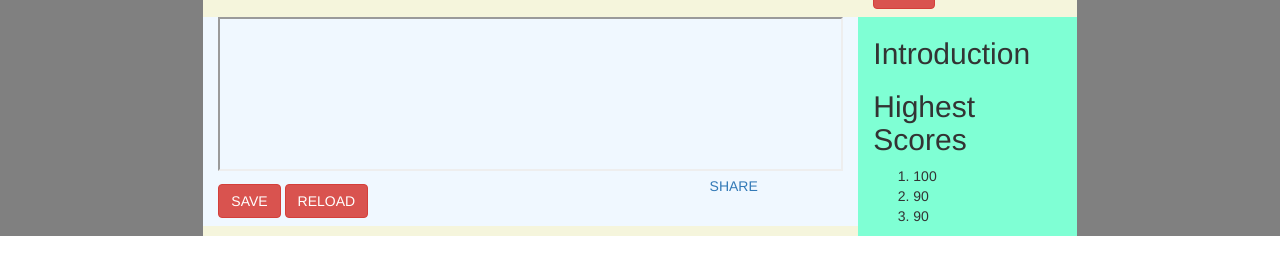
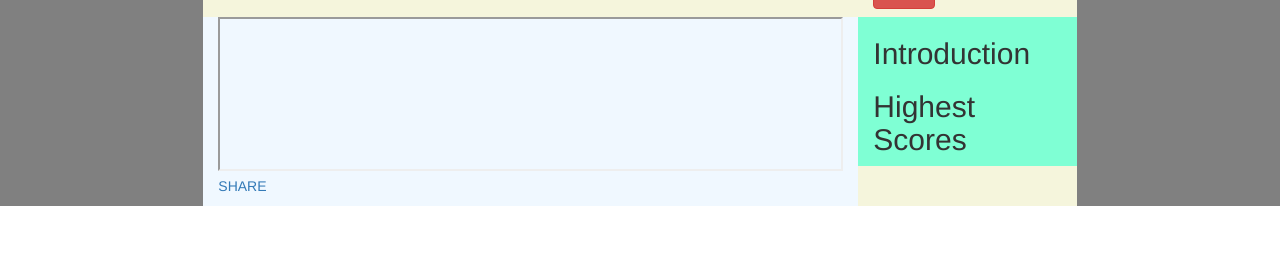
Before and after one commit to hongkuancn/game-store, a Django app: template games/templates/games/gaming.html in a window 1280 px wide. Shown: the part 83-358 px from the top of the page. Run offline with Django 3.2, Linux system fonts and the light colour scheme; the template is opened without the code that fills it, so the values that code supplies are empty; some libraries are stand-ins or nearby versions.

Commit message:
page-serviceInteraction

```diff
--- a/games/templates/games/gaming.html
+++ b/games/templates/games/gaming.html
@@ -23,10 +23,6 @@
             <div class="col-xs-9 col-sm-6 col-lg-9" style="background-color: aliceblue">
                 <iframe class="game" src="{{game.url_link}}"></iframe>
                 <div class="row">
-                    <div class="col-xs-9 col-sm-6 col-lg-9">
-                        <button class="btn btn-danger navbar-btn">SAVE</button>
-                        <button class="btn btn-danger navbar-btn">RELOAD</button>
-                    </div>
                     <div class="col-xs-3 col-sm-6 col-lg-3">
                         <p><a href="#">SHARE</a></p>
                     </div>
@@ -36,26 +32,26 @@
                 <h2>Introduction</h2>
                 <p>{{game.description}}</p>
                 <h2>Highest Scores</h2>
-                <ol>
-                    <li>100</li>
-                    <li>90</li>
-                    <li>90</li>
-                </ol>
+
             </div>
         </div>
     </div>
-    <script src="http://code.jquery.com/jquery-1.11.1.min.js"></script>
-    <script scr="https://cdnjs.cloudflare.com/ajax/libs/jquery-cookie/1.4.1/jquery.cookie.js"></script>
+    {% load static %}
+    {% endblock %}
+
+    {% block javascript %}
+
+    <script src="{% static 'js/jquery.cookie.js' %}"></script>
     <script>
     $(document).ready( function() {
         "use strict";
+        var iframe = document.getElementsByTagName("iframe")[0];
+        var csrftoken = $.cookie('csrftoken');
 
     // Listen incoming messages
         window.addEventListener("message", function(evt) {
-            alert(JSON.stringify(evt.data));
+            console.log(JSON.stringify(evt.data));
             switch(evt.data.messageType) {
-            case "save":
-                break;
                 case "SETTING":
                     iframe.style.width = evt.data.options.width+"px";
                     iframe.style.height = evt.data.options.height+"px";
@@ -64,8 +60,6 @@
                     alert(evt.data.info);
                     break;
             }
-
-            var csrftoken = $.cookie('csrftoken');
 
             function csrfSafeMethod(method) {
                 return (/^(GET|HEAD|OPTIONS|TRACE)$/.test(method));
@@ -81,8 +75,8 @@
 
             $.ajax({
                 method: "POST",
-                url: '/ajax/handle_message/',
-                data: {message: JSON.stringify(evt.data), game_id: {{game.id}} },
+                url: '/gaming/ajax',
+                data: {data: JSON.stringify(evt.data), id: {{game.id}} },
                 dataType: 'json',
                 success: function (data) {
                     if(data.messageType=="LOAD") {
```
Lines whose indentation alone changed are shown as unchanged.
